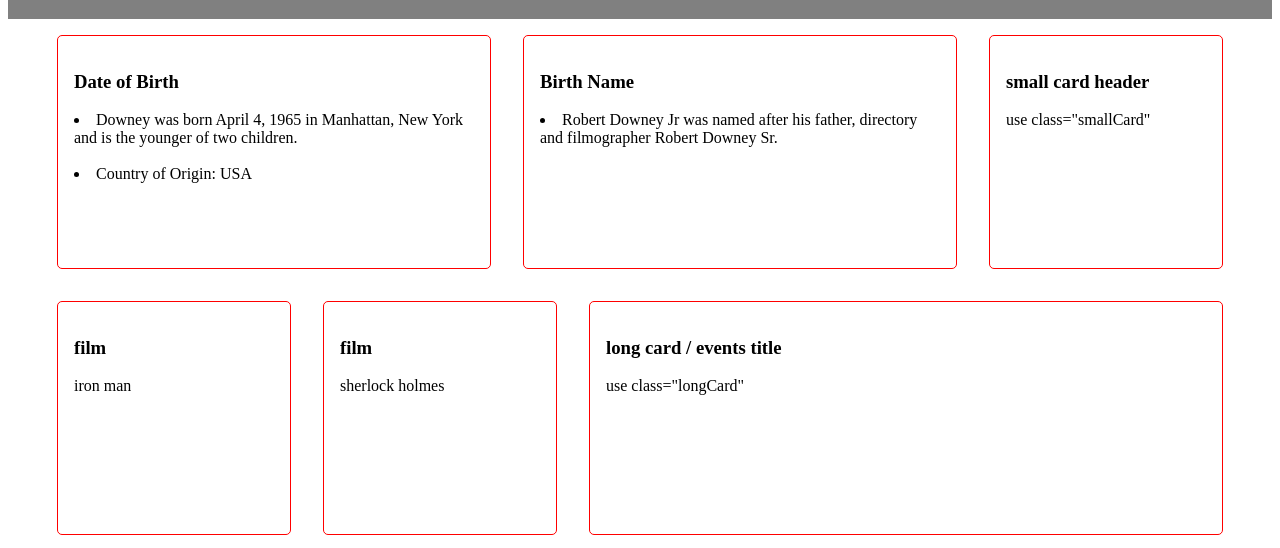
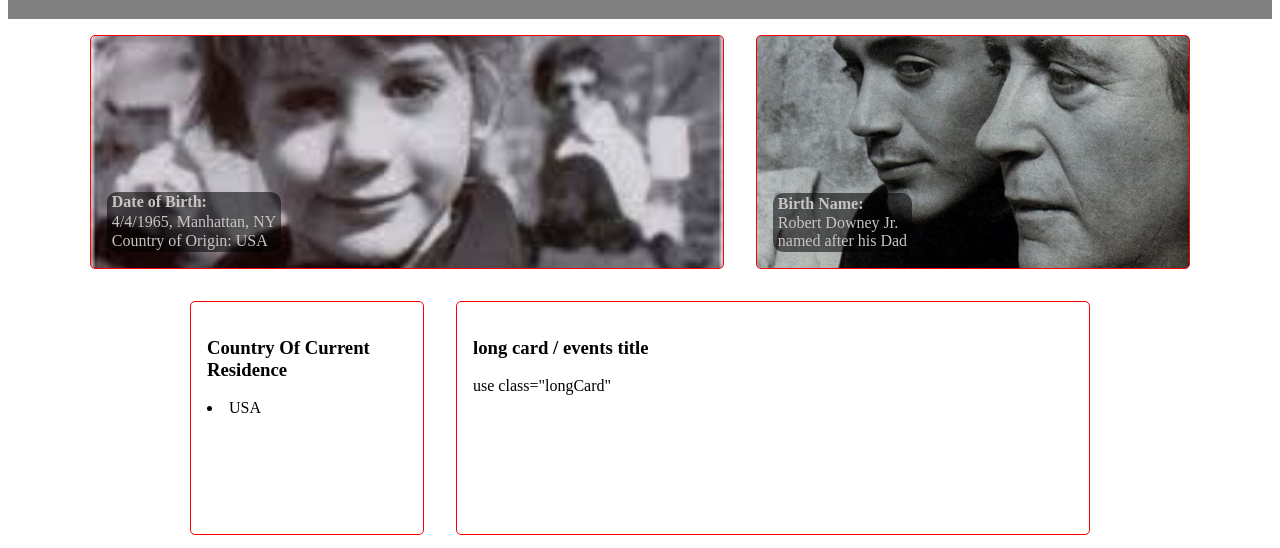
Before and after one commit to nss-day-cohort-35/Thunder-Wham, a plain HTML site: page personal.html in a window 1280 px wide. Shown: the part 87-635 px from the top of the page. Drawn offline with Linux system fonts and the light colour scheme.

Commit message:
working on pics, css and divs

```diff
--- a/CSS/main.css
+++ b/CSS/main.css
@@ -58,3 +58,68 @@
     padding: 1em;
     border-radius: 5px;
 }
+
+/*Personal card styling*/
+
+
+.birthday {
+    background: url("/images/downey.jpeg");
+    background-position: 50% 40%;
+    color: rgb(201, 195, 195);
+    background-size: cover;
+    display: flex;
+    justify-content: left;
+    align-items: flex-end;
+}
+
+.textBox {
+    background-color: rgba(0, 0, 0, 0.55);
+    border-radius: 10px;
+    padding: 0em .2em;
+}
+
+.textBox h4, .textBox p  {
+    margin: 0.1em;
+
+}
+
+
+
+
+
+.name {
+    background: url("/images/robertNdad.jpeg");
+    background-position: 50% 80%;
+    color: rgb(201, 195, 195);
+    background-size: cover;
+    display: flex;
+    justify-content: left;
+    align-items: flex-end;
+}
+
+.res {
+    height: 200px;
+    width: 200px;
+    border: 1px solid red;
+    margin: 1em;
+    padding: 1em;
+    border-radius: 5px;
+}
+
+.familypics {
+    height: 200px;
+    width: 600px;
+    border: 1px solid red;
+    margin: 1em;
+    padding: 1em;
+    border-radius: 5px;
+}
+
+.longCard{
+    height: 200px;
+    width: 600px;
+    border: 1px solid red;
+    margin: 1em;
+    padding: 1em;
+    border-radius: 5px;
+}
--- a/personal.html
+++ b/personal.html
@@ -25,37 +25,34 @@
 
     <content>  <!-- flexbox card system copy paste to add more cards -->
 
-        <div class="card">
-            <h3>Date of Birth</h3>
-                <li>Downey was born April 4, 1965 in Manhattan, New York and is the
-                    younger of two children. </li>
-                    <br>
-                    <li>Country of Origin: USA</li>
+        <!---Date of Birth-->
+        <div class="longCard birthday">
+            <div class="textBox">
+            <h4>Date of Birth:</h4>
+                <p> 4/4/1965, Manhattan, NY</p>
+                    <p>Country of Origin: USA</p>
+                </div>
+         </div>
+
+        <!--Birth Name-->
+
+        <div class="card name">
+            <div class="textBox">
+            <h4>Birth Name:</h4>
+            <p>Robert Downey Jr.<br> named after his Dad <br>
+              </p>
+                </div>
         </div>
 
-        <div class="card">
-            <h3>Birth Name</h3>
-            <li>Robert Downey Jr was named after his father, directory and
-                filmographer Robert Downey Sr.
-            </li>
+       <!--Country Of Residence-->
+
+        <div class="smallCard res">
+
+            <h3>Country Of Current Residence</h3>
+            <li>USA</li>
         </div>
 
-
-
-        <div class="smallCard">
-            <h3>small card header</h3>
-            <p>use class="smallCard"</p>
-        </div>
-
-        <div class="smallCard">
-            <h3>film</h3>
-            <p>iron man</p>
-        </div>
-
-        <div class="smallCard">
-                <h3>film</h3>
-                <p>sherlock holmes</p>
-        </div>
+       <!--Family Pics-->
 
         <div class="longCard">
             <h3>long card / events title</h3>
```
Also changed, not shown: index.html (+1 -1 lines), images/downey.jpeg (added), images/robertNdad.jpeg (added), 2 other files.
